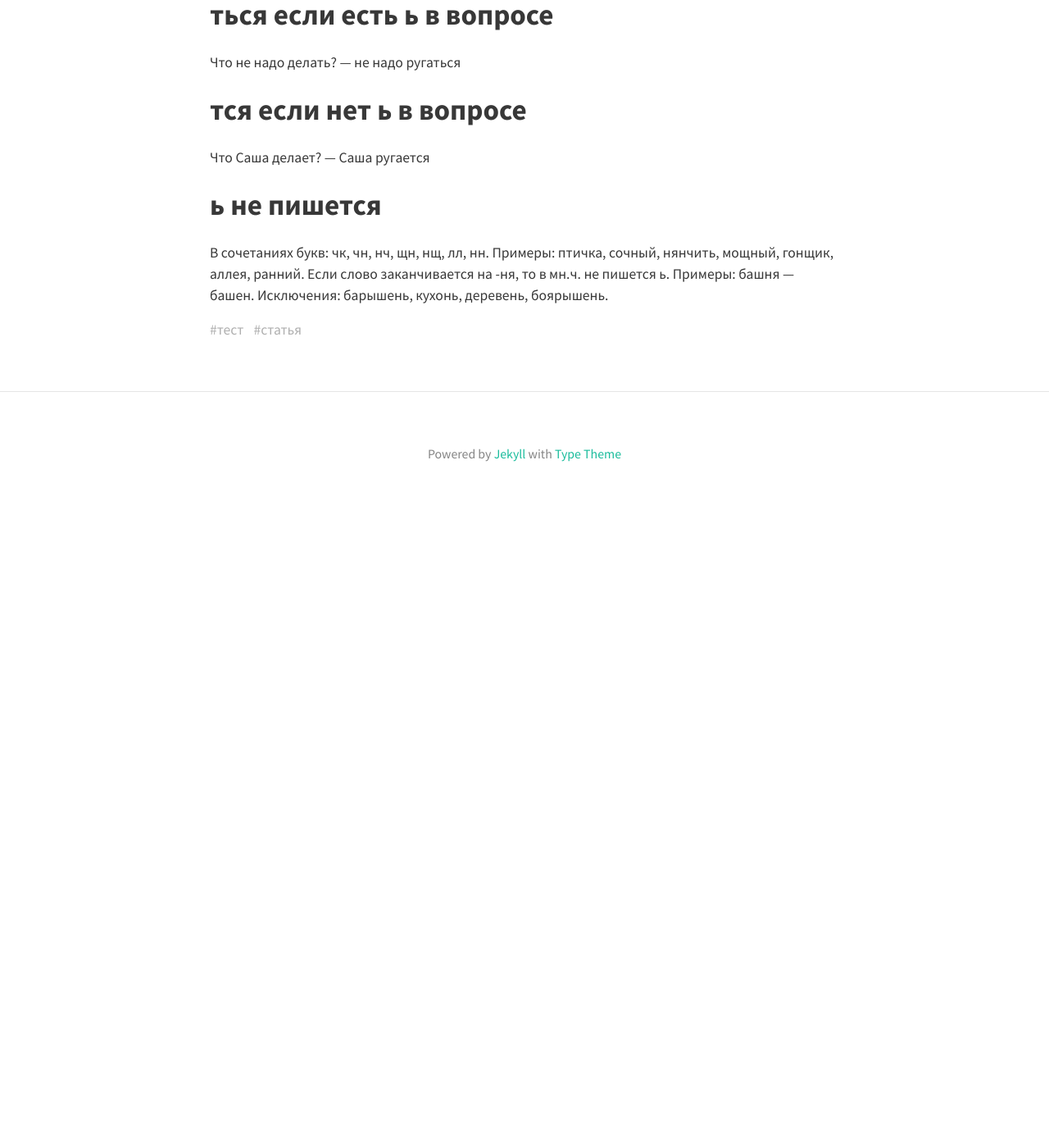
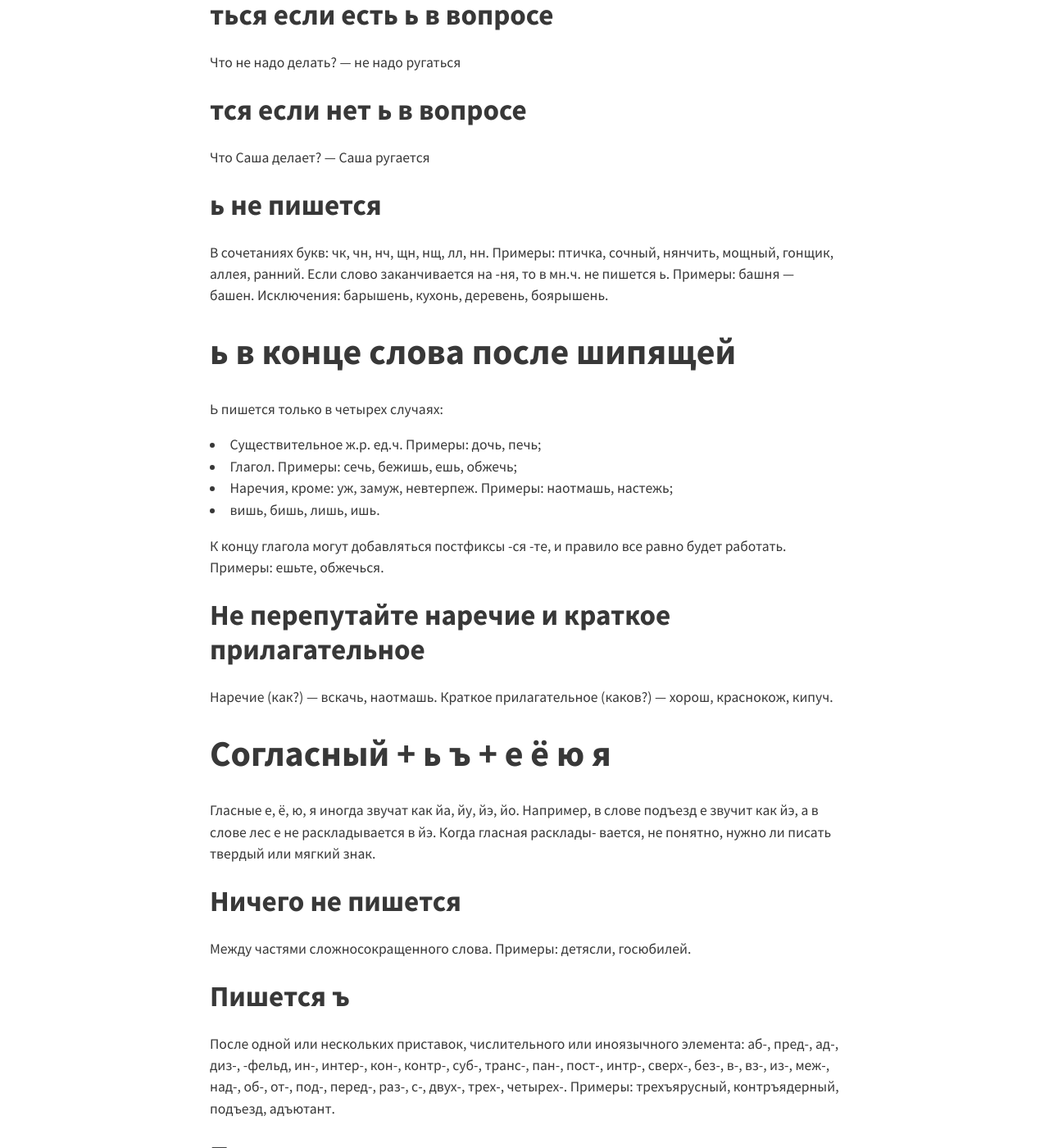
Before and after one commit to nlevels/content, a Jekyll site: the page built from _posts/2021-10-28-myagkiy-i-tverdiy-znak.md, in a window 1280 px wide and 1400 px high, scrolled down 998 px. Shown: the whole window at 82% size. Built offline with Jekyll 4.4.1, drawn with Linux system fonts in a browser that asks for light colours; nearby versions of some CDN libraries; before the commit the page ends 1628 px from its top, so only the background shows below that; some of the changed text lies outside the part shown.

Commit message:
znaks final text

```diff
--- a/_posts/2021-10-28-myagkiy-i-tverdiy-znak.md
+++ b/_posts/2021-10-28-myagkiy-i-tverdiy-znak.md
@@ -36,3 +36,52 @@ tags: [тест, статья]
 мощный, гонщик, аллея, ранний.
 Если слово заканчивается на -ня, то в мн.ч. не пишется ь. Примеры: башня —
 башен. Исключения: барышень, кухонь, деревень, боярышень.
+
+# ь в конце слова после шипящей
+Ь пишется только в четырех случаях:
+- Существительное ж.р. ед.ч. Примеры: дочь, печь;
+- Глагол. Примеры: сечь, бежишь, ешь, обжечь;
+- Наречия, кроме: уж, замуж, невтерпеж. Примеры: наотмашь, настежь;
+- вишь, бишь, лишь, ишь.
+
+К концу глагола могут добавляться постфиксы -ся -те, и правило все равно будет работать. Примеры: ешьте, обжечься.
+
+## Не перепутайте наречие и краткое прилагательное
+Наречие (как?) — вскачь, наотмашь.
+Краткое прилагательное (каков?) — хорош, краснокож, кипуч.
+
+# Согласный + ь ъ + е ё ю я
+Гласные е, ё, ю, я иногда звучат как йа, йу, йэ, йо. Например, в слове подъезд е
+звучит как йэ, а в слове лес е не раскладывается в йэ. Когда гласная расклады- вается, не понятно, нужно ли писать твердый или мягкий знак.
+
+## Ничего не пишется
+Между частями сложносокращенного слова. Примеры: детясли, госюбилей.
+
+## Пишется ъ
+После одной или нескольких приставок, числительного или иноязычного элемента: аб-, пред-, ад-, диз-, -фельд, ин-, интер-, кон-, контр-, суб-, транс-, пан-, пост-, интр-, сверх-, без-, в-, вз-, из-, меж-, над-, об-, от-, под-, перед-, раз-, с-, двух-, трех-, четырех-. Примеры: трехъярусный, контръядерный, подъезд, адъютант.
+
+## Пишется ь
+В остальных случаях. Примеры: барьер, семья.
+
+## Сложносокращенные слова
+Это слова, которые получаются, если соединить и сократить два слова:
+завмаг — заведующий магазином
+
+# ь + о
+Есть слова с ьо в которых о читается как ё. Их написание надо запомнить. Вот самые распространенные такие слова:
+- батальон
+- бульон
+- гильотина
+- каньон
+- компаньон
+- лосьон
+- медальон
+- миньон
+- павильон
+- почтальон
+- сеньор
+- синьорина
+- шампиньон
+
+# ь + и
+Если и читается как йи, то пишется ьи. Примеры: чьи, воробьи, платьице.
```
